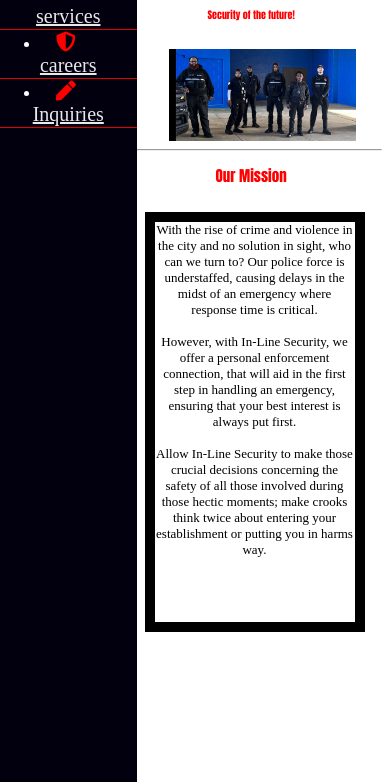
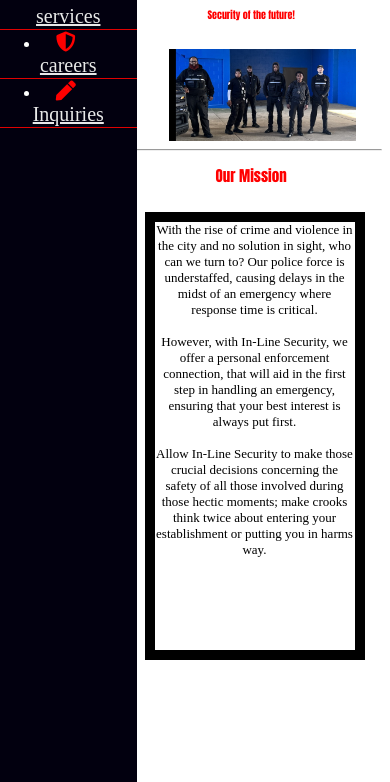
Before and after one commit to codenameAT/Inline2, a plain HTML site: page index.html in a window 390 px wide. Shown: the part 258-1040 px from the top of the page. After the commit the page ends 918 px from the top, so only its background shows below. Drawn offline with Linux system fonts and the light colour scheme.

Commit message:
Update stylesheet.css

```diff
--- a/stylesheet.css
+++ b/stylesheet.css
@@ -9,7 +9,7 @@ body {
   position: absolute;
   border: 5px solid black;
   width: 400px;
-  margin-left: 560px;
+  margin-left: 555px;
   border-width: 10px;
 
 }
@@ -145,7 +145,7 @@ img {
   position: absolute;
   border: 5px solid black;
   width: 200px;
-  height: 400px;
+  height: 428px;
   margin-left: 35%;
   border-width: 10px;
 
@@ -197,7 +197,7 @@ img {
 
 .wrapper .sidebar {
    background: rgb(2, 0, 15);
-   position: scroll;
+   position: fixed;
    top: 0;
    left: 0;
    width: 35%;
```
